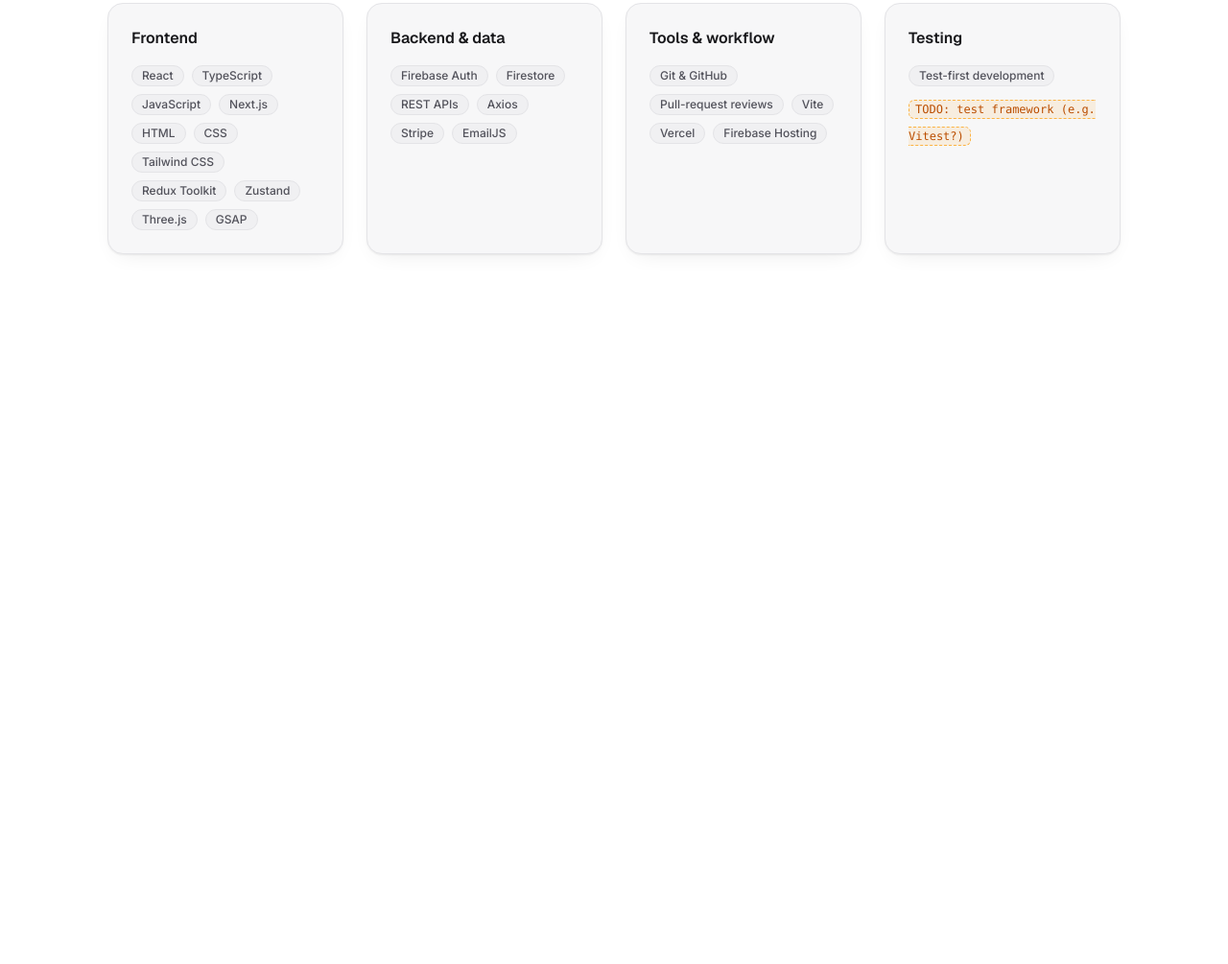
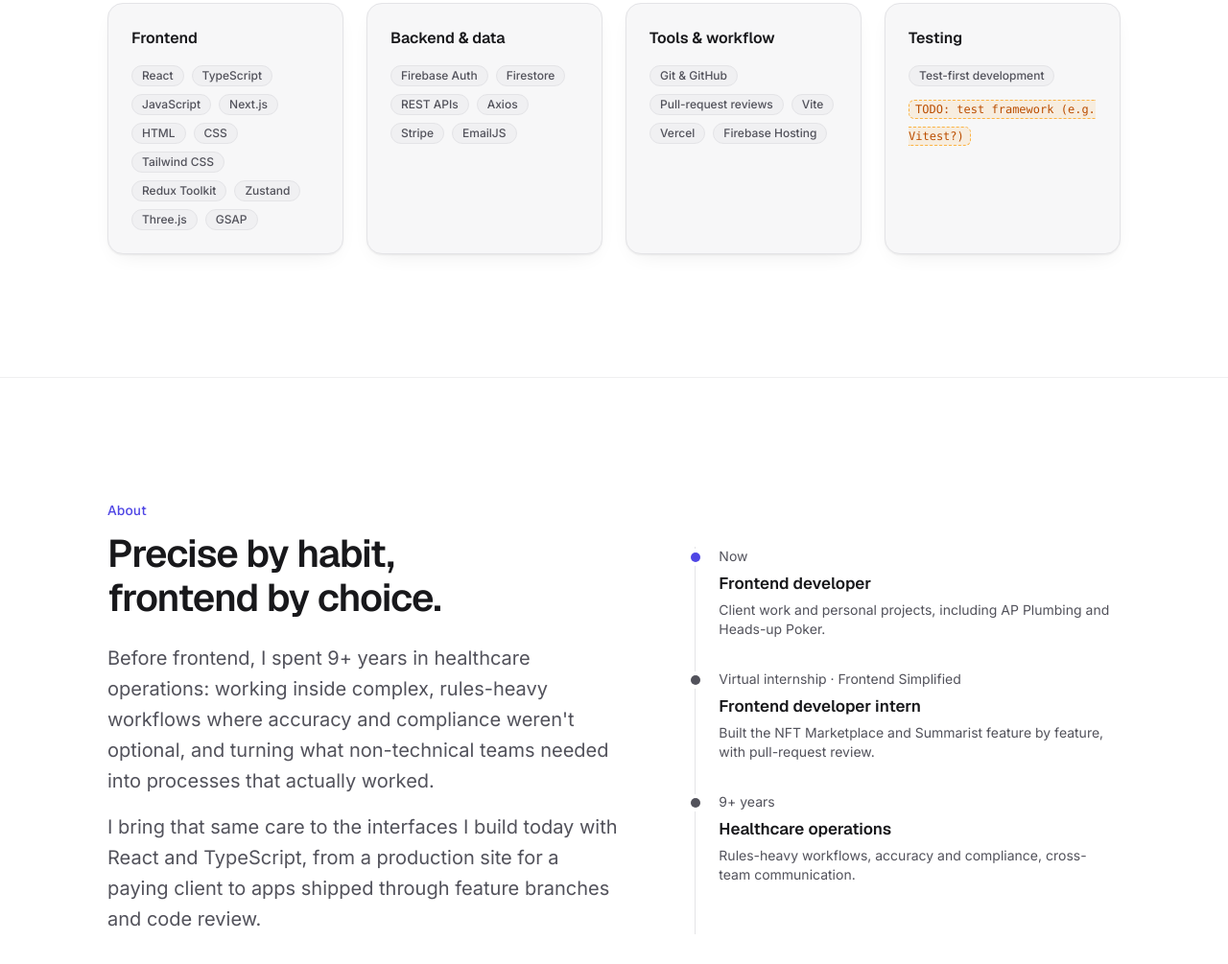
Before and after one commit to edwinalexandervargas/eav-e-portfolio, a website: page index.html in a window 1280 px wide. Shown: the part 3481-4486 px from the top of the page at 96% size. Before the commit the page ends 3874 px from the top, so only its background shows below. Drawn offline with Linux system fonts and the light colour scheme.

Commit message:
Add about section with timeline

```diff
--- a/index.html
+++ b/index.html
@@ -383,6 +383,47 @@
         </div>
       </section>
 
+      <section id="about" class="section border-t border-border/60" aria-labelledby="about-title">
+        <div class="container-page grid gap-12 lg:grid-cols-[1.2fr_1fr] lg:gap-20">
+          <div class="reveal">
+            <p class="eyebrow">About</p>
+            <h2 id="about-title" class="mt-3 text-h2 font-semibold">Precise by habit, frontend by choice.</h2>
+            <div class="mt-6 space-y-4 text-lead text-muted">
+              <p>
+                Before frontend, I spent 9+ years in healthcare operations: working inside complex, rules-heavy
+                workflows where accuracy and compliance weren't optional, and turning what non-technical teams needed
+                into processes that actually worked.
+              </p>
+              <p>
+                I bring that same care to the interfaces I build today with React and TypeScript, from a production site
+                for a paying client to apps shipped through feature branches and code review.
+              </p>
+            </div>
+          </div>
+
+          <!-- TODO: add years to each entry -->
+          <ol class="reveal relative space-y-8 border-l border-border pl-6 lg:mt-12" aria-label="Timeline">
+            <li class="relative">
+              <span class="absolute top-1.5 -left-[29px] size-2.5 rounded-full bg-accent ring-4 ring-bg" aria-hidden="true"></span>
+              <p class="text-sm text-muted">Now</p>
+              <p class="mt-1 font-display font-semibold text-fg">Frontend developer</p>
+              <p class="mt-1 text-sm text-muted">Client work and personal projects, including AP Plumbing and Heads-up Poker.</p>
+            </li>
+            <li class="relative">
+              <span class="absolute top-1.5 -left-[29px] size-2.5 rounded-full bg-muted ring-4 ring-bg" aria-hidden="true"></span>
+              <p class="text-sm text-muted">Virtual internship · Frontend Simplified</p>
+              <p class="mt-1 font-display font-semibold text-fg">Frontend developer intern</p>
+              <p class="mt-1 text-sm text-muted">Built the NFT Marketplace and Summarist feature by feature, with pull-request review.</p>
+            </li>
+            <li class="relative">
+              <span class="absolute top-1.5 -left-[29px] size-2.5 rounded-full bg-muted ring-4 ring-bg" aria-hidden="true"></span>
+              <p class="text-sm text-muted">9+ years</p>
+              <p class="mt-1 font-display font-semibold text-fg">Healthcare operations</p>
+              <p class="mt-1 text-sm text-muted">Rules-heavy workflows, accuracy and compliance, cross-team communication.</p>
+            </li>
+          </ol>
+        </div>
+      </section>
 
     </main>
 
```
